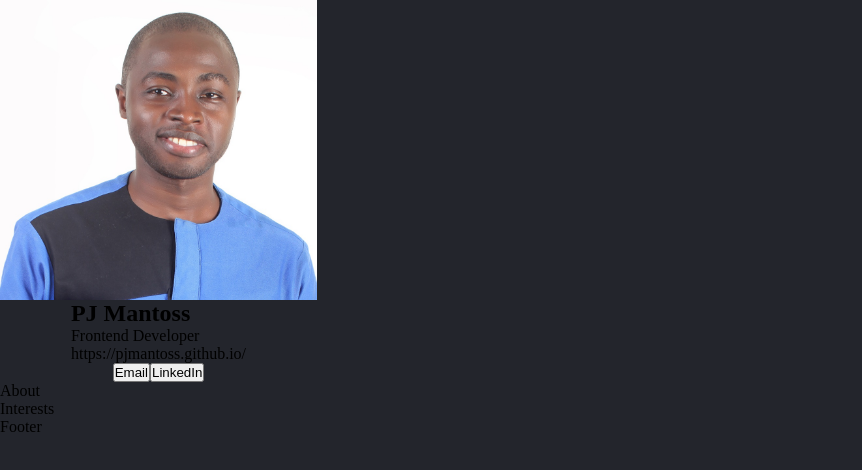
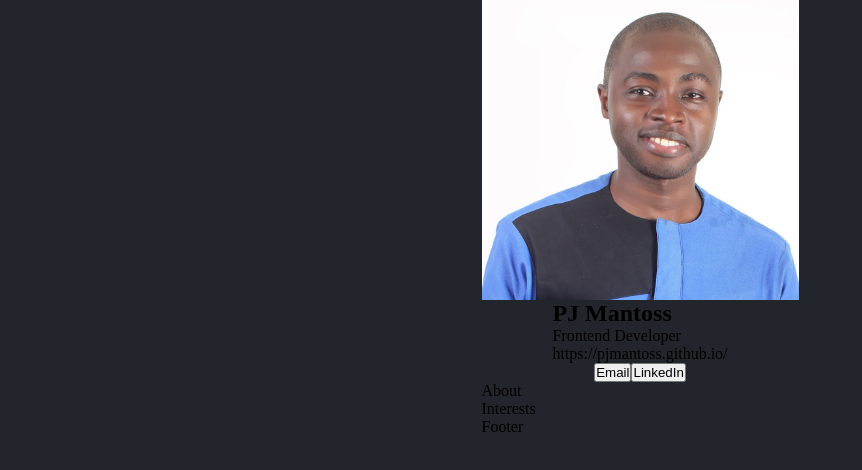
Before and after one commit to PJMantoss/digital-biz-card, a React (Create React App) app: page / in a window 1280 px wide. Shown: the top 470 px of the page, without its empty margins (0-862 px from the left). Built offline with nearby package versions, Linux system fonts and the light colour scheme.

Commit message:
update styling

```diff
--- a/src/App.css
+++ b/src/App.css
@@ -1,7 +1,8 @@
 .App {
     width: 317px;
-    height: 780px;
+    height: 100vh;
     border-radius: 10px;
+    margin: auto;
 }
 
 /* Info section */
--- a/src/index.css
+++ b/src/index.css
@@ -5,7 +5,5 @@
 }
 
 body{
-  width: 550px;
-  height: 868px;
   background: #23252c;
 }
```
